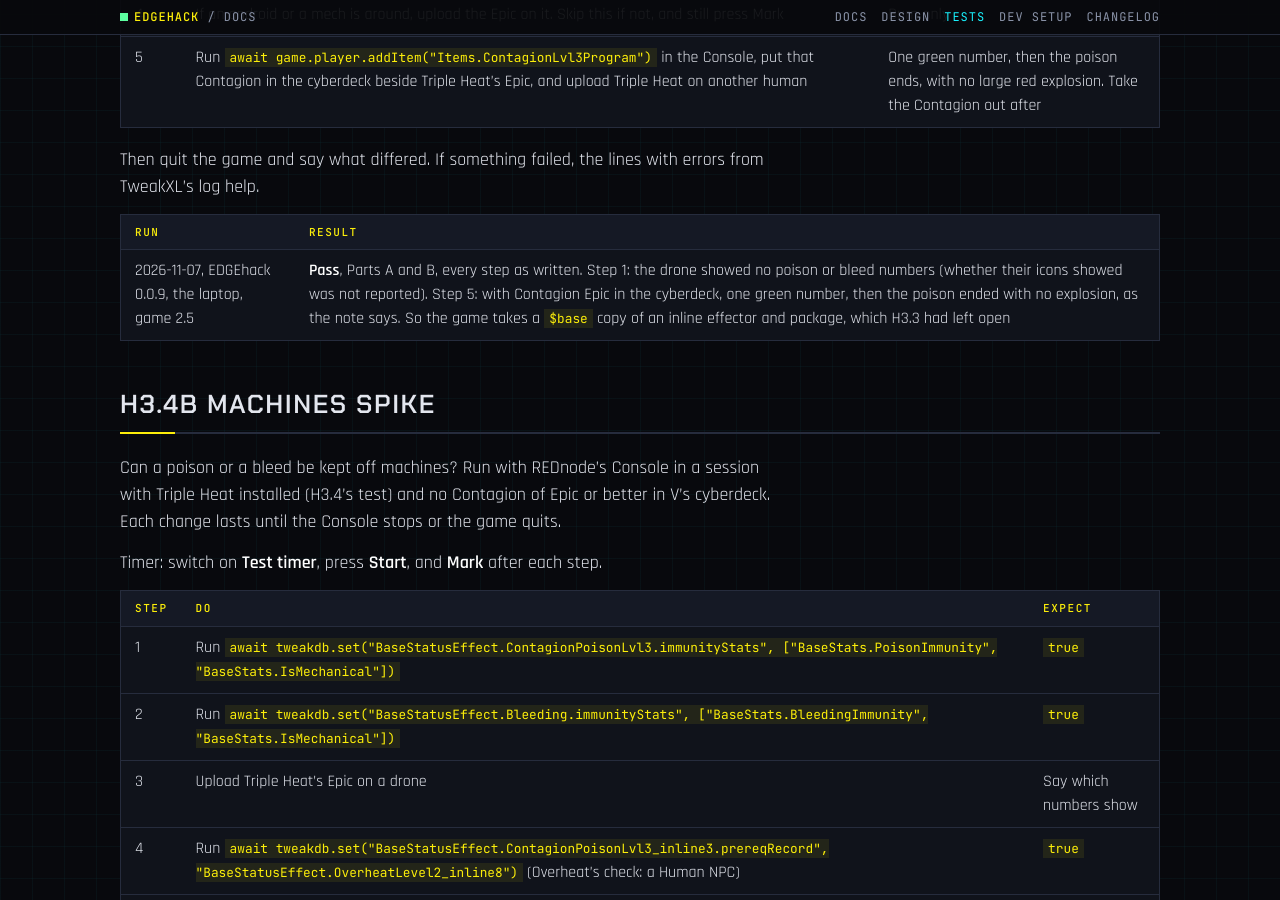
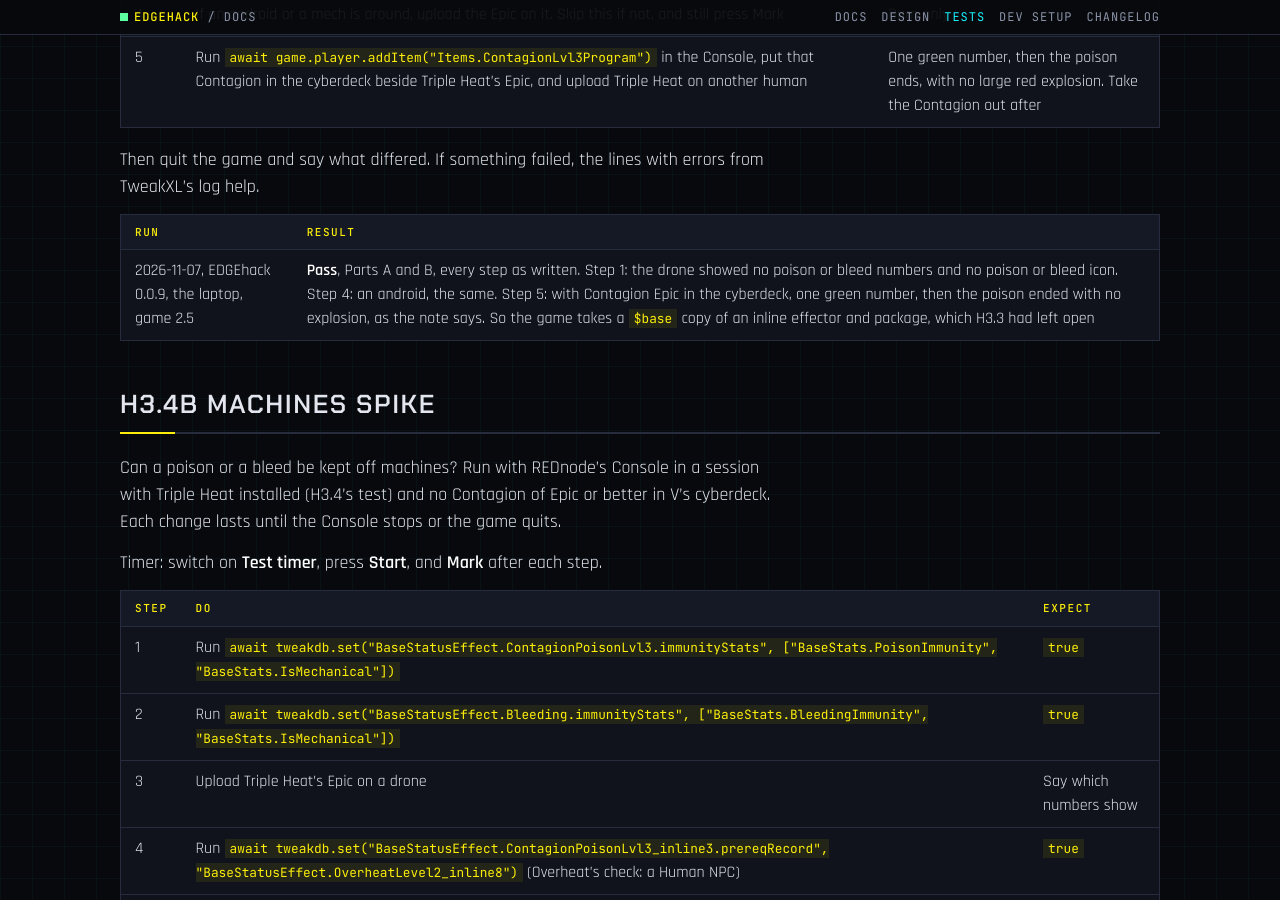
Before and after one commit to Edgemodders/EDGEhack, a Jekyll site: the page built from docs/testing.md, in a window 1280 px wide and 900 px high, scrolled down 2674 px. Built offline with Jekyll 4.4.1, drawn with Linux system fonts in a browser that asks for light colours; some of the changed text lies outside the part shown.

Commit message:
No poison or bleed icon shows on a machine: the note says only what it does; EDGEhack 0.0.10
Co-Authored-By: Claude Opus 5.5 <noreply@anthropic.com>

```diff
--- a/docs/testing.md
+++ b/docs/testing.md
@@ -19,7 +19,7 @@ Last updated 2026-11-06.
 | [H2c Edit](#h2c-edit) | By hand, then in the game | H2 | 2026-11-05 | Pass, Parts A and B (EDGEhack 0.0.4). The Hacking tab's upload and duration differ from the inventory's: the game's own doing |
 | [H3.1 and H3c.1 Spikes](#h31-and-h3c1-spikes) | By hand, in the game | H3, H3c | 2026-11-05 | Pass, on game 2.5: a new quickhack beside Overheat, and both functions. A status effect from a function and spread were not run |
 | [H3.3 New](#h33-new) | By hand, then in the game | H3 | 2026-11-06 | Pass |
-| [H3.4b Machines](#h34b-machines) | By hand, then in the game | H3 | 2026-11-07 | Pass (EDGEhack 0.0.9): a drone took only the burn, humans the burn, poison and bleed |
+| [H3.4b Machines](#h34b-machines) | By hand, then in the game | H3 | 2026-11-07 | Pass (EDGEhack 0.0.9): a drone and an android took only the burn, with no poison or bleed icon; humans the burn, poison and bleed |
 | [H3.4b Machines spike](#h34b-machines-spike) | By hand, in the game, with REDnode's Console | H3 | 2026-11-07 | An immunity did nothing; a check on the damage effector stopped the damage on a drone, not on a human |
 | [H3.4 Add Effect](#h34-add-effect) | By hand, then in the game | H3 | 2026-11-07 | Pass, Parts A and B (EDGEhack 0.0.6). The poison beside a burn is ended by Contagion Epic's passive, a game rule, now a note; a drone took the poison and the bleed |
 | [Smoke test](#smoke-test) | Automated: real VS Code, REDbridge and game; a stand-in REDcode | H2, H3 | 2026-11-07 | Pass, every check (EDGEhack 0.0.9) |
@@ -63,7 +63,7 @@ Then quit the game and say what differed. If something failed, the lines with er
 
 | Run | Result |
 |---|---|
-| 2026-11-07, EDGEhack 0.0.9, the laptop, game 2.5 | **Pass**, Parts A and B, every step as written. Step 1: the drone showed no poison or bleed numbers (whether their icons showed was not reported). Step 5: with Contagion Epic in the cyberdeck, one green number, then the poison ended with no explosion, as the note says. So the game takes a `$base` copy of an inline effector and package, which H3.3 had left open |
+| 2026-11-07, EDGEhack 0.0.9, the laptop, game 2.5 | **Pass**, Parts A and B, every step as written. Step 1: the drone showed no poison or bleed numbers and no poison or bleed icon. Step 4: an android, the same. Step 5: with Contagion Epic in the cyberdeck, one green number, then the poison ended with no explosion, as the note says. So the game takes a `$base` copy of an inline effector and package, which H3.3 had left open |
 
 ## H3.4b Machines spike
 
--- a/package.json
+++ b/package.json
@@ -2,7 +2,7 @@
   "name": "edgehack",
   "displayName": "EDGEhack",
   "description": "Quickhack editor for Cyberpunk 2077: open any quickhack, change its name, icon, costs and effects, or make a new one from the game's own status effects.",
-  "version": "0.0.9",
+  "version": "0.0.10",
   "publisher": "edgemodders",
   "preview": true,
   "pricing": "Free",
--- a/src/effects.ts
+++ b/src/effects.ts
@@ -291,7 +291,7 @@ export function addedNotes(fam: Family, added: ResolvedAdded[]): string[] {
   // No note for AIData's NPC types: they choose only who acts an effect out, and the effect itself ran on a drone in H3.4's test.
   // That machines do not act out a poison is self-evident to players (the owner, 2026-11-07).
   if (added.some((r) => !r.problem && [...r.byTier.values()].some(keptOffMachines))) {
-    out.push("Poison and bleed: EDGEhack keeps their damage off machines (androids, drones and mechs), which the game would let them hit through this quickhack. Their icon may still show on a machine.");
+    out.push("Poison and bleed: EDGEhack keeps their damage off machines (androids, drones and mechs), which the game would let them hit through this quickhack.");
   }
   // Contagion Epic and better in V's cyberdeck (EquipmentGLP.ContagionLvl3Passive): a hit on a burning target removes every
   // Contagion poison (by its tag), and the game's own Epic and better poisons explode (by their record names). Seen in H3.4's test.
```
Also changed, not shown: CLAUDE.md (+1 -1 lines), docs/design.md (+1 -1 lines), 1 other file.
